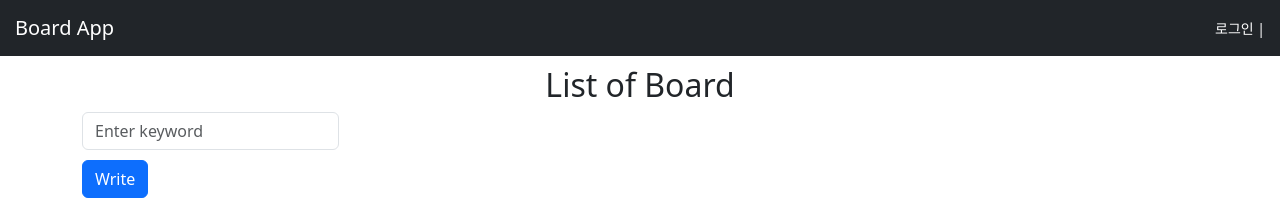
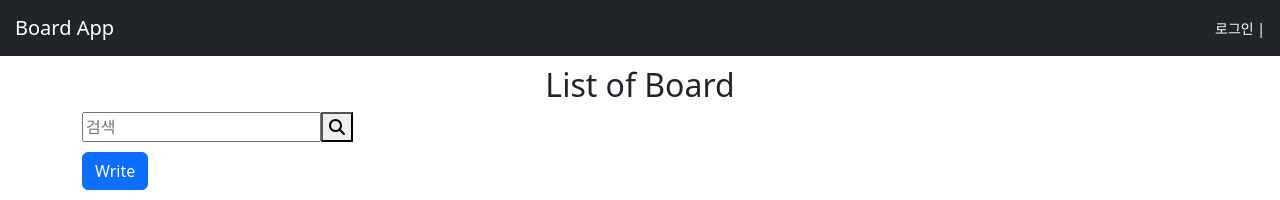
Before and after one commit to salted26/front_react, a React (Vite) app: page / in a window 1280 px wide. Shown: the top 200 px of the page. Built offline with nearby package versions, Linux system fonts and the light colour scheme; no server answers.

Commit message:
제목으로 검색 완료

```diff
--- a/package.json
+++ b/package.json
@@ -10,6 +10,11 @@
     "preview": "vite preview"
   },
   "dependencies": {
+    "@fortawesome/fontawesome-svg-core": "^6.7.2",
+    "@fortawesome/free-brands-svg-icons": "^6.7.2",
+    "@fortawesome/free-regular-svg-icons": "^6.7.2",
+    "@fortawesome/free-solid-svg-icons": "^6.7.2",
+    "@fortawesome/react-fontawesome": "^0.2.2",
     "axios": "^1.8.1",
     "bootstrap": "^5.3.3",
     "react": "^19.0.0",
--- a/src/App.jsx
+++ b/src/App.jsx
@@ -15,7 +15,7 @@ function App() {
         {/*http://localhost:3000*/}
         <Route path="/" element={<ListBoardComponent />} />
         <Route path="/board" element={<ListBoardComponent />} />
-        <Route path="/write-board" element={<InsertComponent />} />
+        <Route path="/write" element={<InsertComponent />} />
         <Route path="/board/:no" element={<BoardComponent />} />
         <Route path="/board/update/:no" element={<UpdateComponent />} />
       </Routes>
--- a/src/components/board/ListBoardComponent.jsx
+++ b/src/components/board/ListBoardComponent.jsx
@@ -1,37 +1,49 @@
 import React, {useEffect, useState} from 'react';
-import {selectPagination} from "../../services/BoardService.js";
+import {boardList} from "../../services/BoardService.js";
 import {useNavigate} from "react-router-dom";
+import {FontAwesomeIcon} from "@fortawesome/react-fontawesome";
+import {faMagnifyingGlass} from "@fortawesome/free-solid-svg-icons";
 
 const ListBoardComponent = () => {
 
   const [board, setBoard] = useState([]);
   const [totalPage, setTotalPage] = useState([]);
+  const [searchKeyword, setSearchKeyword] = useState("");
   const navigate = useNavigate();
 
   const pageSize = 10;
   let page = 0;
 
   useEffect(() => {
-    getBoard(page);
-  }, [page])
+    getBoard();
+  }, [searchKeyword])
 
   const fnWrite = () => {
     navigate("/write-board");
   }
 
-  const getBoard = () => {
-    selectPagination(page, pageSize).then(res => {
+  const getBoard = async () => {
+    if(searchKeyword === "" || searchKeyword === undefined) {
+      await boardList(page, pageSize, searchKeyword).then(res => {
         setBoard(res.data.content);
         getTotalPages(res.data);
       }).catch(err => {
         console.log(err.message);
       })
+    } else {
+      await boardList(page, pageSize, searchKeyword).then(res =>{
+        setBoard(res.data.content);
+        getTotalPages(res.data);
+      }).catch(err =>{
+        console.log(err.message);
+      });
+    }
   }
 
   const getTotalPages = (data) => {
-    if(data.totalPages !== 0 || data.totalPages !== undefined) {
+    if(data.page.totalPages !== 0 || data.page.totalPages !== undefined) {
       let page = [];
-      for (let i = 1; i < data.totalPages+1; i++) {
+      for (let i = 1; i < data.page.totalPages+1; i++) {
         page.push(i);
       }
       setTotalPage(page)
@@ -41,8 +53,7 @@ const ListBoardComponent = () => {
 
   const getPage = (page) => {
     page = page-1;
-    console.log(page);
-    selectPagination(page, pageSize).then(res => {
+    boardList(page, pageSize, searchKeyword).then(res => {
       setBoard(res.data.content);
     });
   }
@@ -50,12 +61,16 @@ const ListBoardComponent = () => {
   return (
     <div className="container">
       <h2 className="text-center">List of Board</h2>
-      <div className="input-group">
-        <form action="" method="POST">
-          <input type="text" name="keyword" className="form-control"
-                 placeholder="Enter keyword" />
+      <form action={getBoard}>
+        <input type="text"
+               placeholder="검색"
+               className="search-input"
+               onChange={(e) => setSearchKeyword(e.target.value)}
+        />
+        <button className="w-[10%]">
+          <FontAwesomeIcon icon={faMagnifyingGlass} />
+        </button>
       </form>
-      </div>
       <button className="btn btn-primary" onClick={() => fnWrite}>Write</button>
       <table className="table table-striped">
         <thead>
--- a/src/services/BoardService.js
+++ b/src/services/BoardService.js
@@ -4,9 +4,9 @@ const REST_API_BASE_URL = "http://localhost:8080/api/board";
 
 export const listBoard = () => axios.get(REST_API_BASE_URL);
 
+export const boardList = (page, pageSize, searchKeyword) => axios.get(`${REST_API_BASE_URL}?page=${page}&pageSize=${pageSize}&searchKeyword=${searchKeyword}`);
+
 export const selectBoard = (no) => axios.get(`${REST_API_BASE_URL}/${no}`);
-
-export const selectPagination = (page, pageSize) => axios.get(`${REST_API_BASE_URL}?page=${page}&pageSize=${pageSize}`);
 
 export const createBoard = (board) => axios.post(`${REST_API_BASE_URL}/write`, board);
 
```
Also changed, not shown: 1 other file (tests, documents, lock files or other folders). Lines whose indentation alone changed are shown as unchanged.
